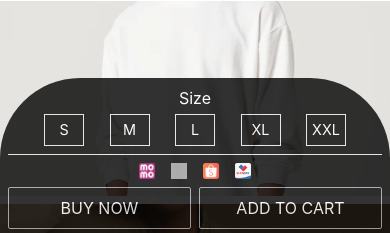
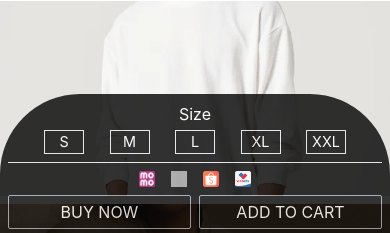
Before and after one commit to dthanhhuy132/cocozzi-shop, a Next.js app: page /product/1 in a window 390 px wide. Shown: the part 611-844 px from the top of the page. Built offline with nearby package versions, Linux system fonts and the light colour scheme; grey boxes are pictures that could not be loaded.

Commit message:
add padding for mobile in product detail

```diff
--- a/pages/product/[productId].tsx
+++ b/pages/product/[productId].tsx
@@ -97,7 +97,7 @@ export default function ProductDetail() {
                      {SIZE.map((item, index) => (
                         <span
                            key={index}
-                           className={`uppercase flex justify-center cursor-pointer w-[40px] border-[1px] text-[0.9rem] p-1 ${
+                           className={`uppercase flex justify-center items-center cursor-pointer w-[40px] border-[1px] text-[0.9rem] p-0 md:px-1 ${
                               item === sizeSelect && 'bg-[#891b1c] text-white'
                            }  `}
                            onClick={() => setSizeSelect(item)}>
@@ -118,11 +118,11 @@ export default function ProductDetail() {
 
                {/* buy button */}
                <div className='flex md:mt-3 gap-2'>
-                  <button className='w-[50%] py-2 uppercase rounded-sm border-[1px] border-gray-400 hover:text-white hover:bg-black'>
+                  <button className='w-[50%] py-1 md:py-2 uppercase rounded-sm border-[1px] border-gray-400 hover:text-white hover:bg-black'>
                      Buy now
                   </button>
 
-                  <button className='w-[50%] py-2 uppercase rounded-sm border-[1px] border-gray-400 hover:text-white hover:bg-black'>
+                  <button className='w-[50%] py-1 md:py-2 uppercase rounded-sm border-[1px] border-gray-400 hover:text-white hover:bg-black'>
                      Add to cart
                   </button>
                </div>
```
